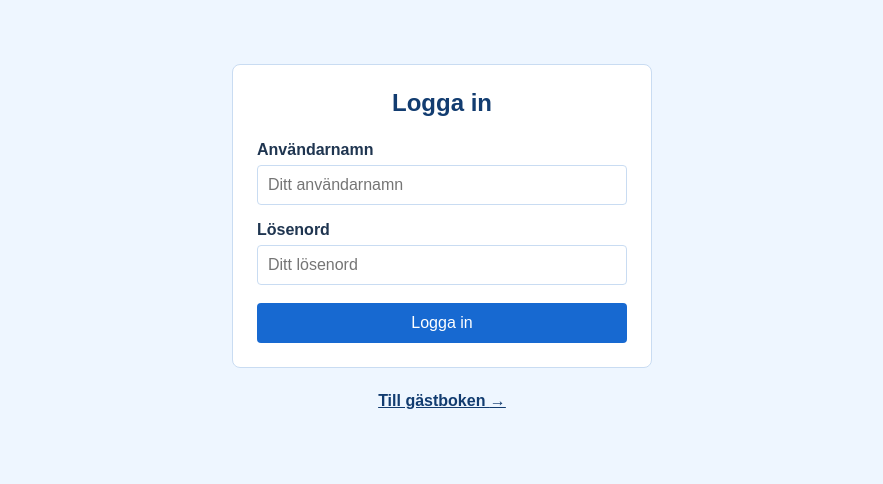
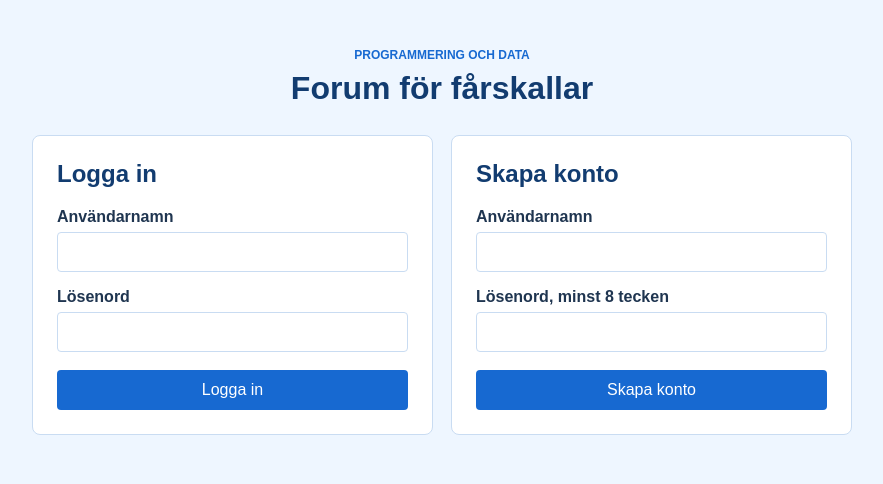
Before and after one commit to Freddanbedan/WebUppgift, a Flask app: page / in a window 1280 px wide. Shown: the top 484 px of the page, without its empty margins (198-1081 px from the left). Run offline with Flask 3, Linux system fonts and the light colour scheme.

Commit message:
Fixade att man kan skapa och logga in

```diff
--- a/app.py
+++ b/app.py
@@ -1,63 +1,218 @@
+from contextlib import contextmanager
 from datetime import datetime, timezone
+from functools import wraps
 import json
+import os
 from pathlib import Path
+import re
+import sqlite3
 
-from flask import Flask, render_template, request
+from flask import Flask, flash, redirect, render_template, request, session, url_for
+from werkzeug.security import check_password_hash, generate_password_hash
 
 
 BASE_DIR = Path(__file__).parent
-DATA_FILE = BASE_DIR / "data" / "posts.json"
+DATA_DIR = BASE_DIR / "data"
+DATABASE_FILE = DATA_DIR / "forum.db"
+LEGACY_DATA_FILE = DATA_DIR / "posts.json"
 app = Flask(__name__, static_folder="public", template_folder="templates")
+app.config.update(
+    SECRET_KEY=os.environ.get("SECRET_KEY", "dev-only-change-this-secret"),
+    SESSION_COOKIE_HTTPONLY=True,
+    SESSION_COOKIE_SAMESITE="Lax",
+)
 
 
-def read_posts():
+@contextmanager
+def database():
+    connection = sqlite3.connect(DATABASE_FILE)
+    connection.row_factory = sqlite3.Row
+    connection.execute("PRAGMA foreign_keys = ON")
     try:
-        return json.loads(DATA_FILE.read_text(encoding="utf-8"))
-    except (FileNotFoundError, json.JSONDecodeError):
-        return []
+        yield connection
+        connection.commit()
+    except Exception:
+        connection.rollback()
+        raise
+    finally:
+        connection.close()
 
 
-def save_posts(posts):
-    DATA_FILE.write_text(
-        json.dumps(posts, ensure_ascii=False, indent=2) + "\n",
-        encoding="utf-8",
-    )
+def init_database():
+    DATA_DIR.mkdir(exist_ok=True)
+    with database() as connection:
+        connection.executescript(
+            """
+            CREATE TABLE IF NOT EXISTS users (
+                id INTEGER PRIMARY KEY AUTOINCREMENT,
+                username TEXT NOT NULL UNIQUE COLLATE NOCASE,
+                password_hash TEXT NOT NULL,
+                created_at TEXT NOT NULL
+            );
+            CREATE TABLE IF NOT EXISTS posts (
+                id INTEGER PRIMARY KEY AUTOINCREMENT,
+                user_id INTEGER REFERENCES users(id) ON DELETE SET NULL,
+                author_name TEXT NOT NULL,
+                content TEXT NOT NULL,
+                created_at TEXT NOT NULL
+            );
+            CREATE TABLE IF NOT EXISTS migrations (
+                name TEXT PRIMARY KEY
+            );
+            """
+        )
+        migration = connection.execute(
+            "SELECT name FROM migrations WHERE name = ?",
+            ("import_legacy_posts",),
+        ).fetchone()
+        if migration is None:
+            try:
+                legacy_posts = json.loads(LEGACY_DATA_FILE.read_text(encoding="utf-8"))
+            except (FileNotFoundError, json.JSONDecodeError):
+                legacy_posts = []
+
+            if isinstance(legacy_posts, list):
+                for post in reversed(legacy_posts):
+                    if not isinstance(post, dict):
+                        continue
+                    author_name = str(post.get("name", "Anonym")).strip()[:60] or "Anonym"
+                    content = str(post.get("comment", "")).strip()[:1000]
+                    if content:
+                        connection.execute(
+                            "INSERT INTO posts (author_name, content, created_at) VALUES (?, ?, ?)",
+                            (
+                                author_name,
+                                content,
+                                post.get("time") or datetime.now(timezone.utc).isoformat(),
+                            ),
+                        )
+            connection.execute(
+                "INSERT INTO migrations (name) VALUES (?)",
+                ("import_legacy_posts",),
+            )
+
+
+def login_required(view):
+    @wraps(view)
+    def wrapped_view(*args, **kwargs):
+        if "user_id" not in session:
+            flash("Logga in för att öppna forumet.")
+            return redirect(url_for("index"))
+        return view(*args, **kwargs)
+
+    return wrapped_view
+
+
+def render_login(error=None, active_form="login", status=200):
+    return render_template(
+        "login.html", error=error, active_form=active_form
+    ), status
+
+
+init_database()
 
 
 @app.get("/")
 def index():
-    return render_template("login.html")
+    if "user_id" in session:
+        return redirect(url_for("forum"))
+    return render_login()
 
 
-@app.route("/guestbook", methods=["GET", "POST"])
-def guestbook():
+@app.post("/register")
+def register():
+    username = request.form.get("username", "").strip()
+    password = request.form.get("password", "")
+    if not re.fullmatch(r"[A-Za-z0-9_]{3,30}", username):
+        return render_login(
+            "Användarnamnet ska vara 3–30 tecken och bara innehålla bokstäver, siffror eller _. ",
+            active_form="register",
+            status=400,
+        )
+    if len(password) < 8 or len(password) > 128:
+        return render_login(
+            "Lösenordet ska vara minst 8 tecken.",
+            active_form="register",
+            status=400,
+        )
+
+    try:
+        with database() as connection:
+            cursor = connection.execute(
+                "INSERT INTO users (username, password_hash, created_at) VALUES (?, ?, ?)",
+                (
+                    username,
+                    generate_password_hash(password),
+                    datetime.now(timezone.utc).isoformat(),
+                ),
+            )
+            user_id = cursor.lastrowid
+    except sqlite3.IntegrityError:
+        return render_login(
+            "Användarnamnet används redan.", active_form="register", status=400
+        )
+
+    session.clear()
+    session["user_id"] = user_id
+    session["username"] = username
+    return redirect(url_for("forum"))
+
+
+@app.post("/login")
+def login():
+    username = request.form.get("username", "").strip()
+    password = request.form.get("password", "")
+    with database() as connection:
+        user = connection.execute(
+            "SELECT id, username, password_hash FROM users WHERE username = ?",
+            (username,),
+        ).fetchone()
+
+    if user is None or not check_password_hash(user["password_hash"], password):
+        return render_login(
+            "Fel användarnamn eller lösenord.", active_form="login", status=401
+        )
+
+    session.clear()
+    session["user_id"] = user["id"]
+    session["username"] = user["username"]
+    return redirect(url_for("forum"))
+
+
+@app.post("/logout")
+def logout():
+    session.clear()
+    return redirect(url_for("index"))
+
+
+@app.route("/forum", methods=["GET", "POST"])
+@login_required
+def forum():
     error = None
     if request.method == "POST":
-        name = request.form.get("name", "").strip()
-        email = request.form.get("email", "").strip()
-        comment = request.form.get("comment", "").strip()
+        content = request.form.get("content", "").strip()
+        if not content or len(content) > 1000:
+            error = "Skriv ett inlägg på högst 1000 tecken."
+        else:
+            with database() as connection:
+                connection.execute(
+                    "INSERT INTO posts (user_id, author_name, content, created_at) VALUES (?, ?, ?, ?)",
+                    (
+                        session["user_id"],
+                        session["username"],
+                        content,
+                        datetime.now(timezone.utc).isoformat(),
+                    ),
+                )
+            return redirect(url_for("forum"))
 
-        invalid = (
-            not name
-            or not comment
-            or len(name) > 60
-            or len(email) > 100
-            or len(comment) > 500
-        )
-        if invalid:
-            error = "Fyll i namn och meddelande. Kontrollera också maxlängderna."
-        else:
-            post = {
-                "name": name,
-                "email": email,
-                "comment": comment,
-                "time": datetime.now(timezone.utc).isoformat(),
-            }
-            posts = read_posts()
-            posts.insert(0, post)
-            save_posts(posts)
-
-    return render_template("index.html", posts=read_posts(), error=error)
+    with database() as connection:
+        posts = connection.execute(
+            "SELECT author_name, content, created_at FROM posts ORDER BY created_at DESC, id DESC"
+        ).fetchall()
+    return render_template(
+        "index.html", posts=posts, error=error, username=session["username"]
+    )
 
 
 if __name__ == "__main__":
--- a/public/styles.css
+++ b/public/styles.css
@@ -21,13 +21,13 @@ body {
   padding: 50px 0;
 }
 
-.login-container { width: min(420px, calc(100% - 32px)); padding-top: 64px; }
+.login-container { width: min(820px, calc(100% - 32px)); padding-top: 48px; }
 h1, h2 { color: var(--dark-blue); }
 h1 { margin: 0 0 8px; text-align: center; }
 h2 { margin-top: 0; }
 .page-header { margin-bottom: 28px; text-align: center; }
 .intro { margin-top: 0; text-align: center; }
-.back-link { display: inline-block; margin-bottom: 18px; color: var(--blue); }
+.eyebrow { margin: 0 0 8px; color: var(--blue); font-size: 0.75rem; font-weight: bold; }
 
 .form-box, .posts {
   margin-top: 28px;
@@ -37,8 +37,12 @@ h2 { margin-top: 0; }
   background: white;
 }
 
-.access-box { margin-top: 0; }
-.access-box h1 { margin-bottom: 24px; }
+.auth-grid { display: grid; grid-template-columns: 1fr 1fr; gap: 18px; }
+.auth-box { margin-top: 0; }
+.auth-box h2 { margin-bottom: 20px; }
+.auth-box button { width: 100%; }
+.auth-error, .notice { margin: 0 0 18px; text-align: center; }
+.notice { color: var(--dark-blue); }
 label { display: block; margin-top: 16px; font-weight: bold; }
 label span, .error { color: #c0392b; }
 input, textarea {
@@ -64,9 +68,12 @@ button {
   cursor: pointer;
 }
 button:hover { background: var(--dark-blue); }
-.access-box button { width: 100%; }
-.continue-row { margin-top: 24px; text-align: center; }
-.continue-link { color: var(--dark-blue); font-weight: bold; }
+.secondary-button { margin: 0; border: 1px solid var(--border); color: var(--dark-blue); background: white; }
+.secondary-button:hover { background: var(--light-blue); }
+.forum-header { display: flex; align-items: center; justify-content: space-between; gap: 20px; margin-bottom: 28px; }
+.forum-header h1 { text-align: left; }
+.user-actions { display: flex; align-items: center; gap: 14px; }
+.user-actions form { margin: 0; }
 
 .post { padding: 16px 0; border-bottom: 1px solid var(--border); }
 .post:last-child { border-bottom: 0; }
@@ -76,5 +83,8 @@ button:hover { background: var(--dark-blue); }
 @media (max-width: 500px) {
   .container, .login-container { padding-top: 28px; }
   .form-box, .posts { padding: 18px; }
+  .auth-grid { grid-template-columns: 1fr; }
+  .forum-header, .user-actions { align-items: flex-start; flex-direction: column; }
+  .forum-header h1 { text-align: left; }
   .post time { float: none; display: block; margin-top: 4px; }
 }
--- /dev/null
+++ b/requirements.txt
@@ -0,0 +1 @@
+Flask>=3.1,<4.0
--- a/templates/login.html
+++ b/templates/login.html
@@ -8,18 +8,39 @@
 </head>
 <body>
   <main class="container login-container">
-    <section class="form-box access-box" aria-labelledby="login-heading">
-      <h1 id="login-heading">Logga in</h1>
-      <form class="inactive-form">
-        <label for="username">Användarnamn</label>
-        <input id="username" name="username" type="text" autocomplete="username" placeholder="Ditt användarnamn">
-        <label for="password">Lösenord</label>
-        <input id="password" name="password" type="password" autocomplete="current-password" placeholder="Ditt lösenord">
-        <button type="button">Logga in</button>
-      </form>
-    </section>
+    <header class="page-header">
+      <p class="eyebrow">PROGRAMMERING OCH DATA</p>
+      <h1>Forum för fårskallar</h1>
+    </header>
 
-    <p class="continue-row"><a class="continue-link" href="{{ url_for('guestbook') }}">Till gästboken <span aria-hidden="true">&rarr;</span></a></p>
+    {% if error %}<p class="error auth-error" role="alert">{{ error }}</p>{% endif %}
+    {% with messages = get_flashed_messages() %}
+      {% for message in messages %}<p class="notice">{{ message }}</p>{% endfor %}
+    {% endwith %}
+
+    <div class="auth-grid">
+      <section class="form-box auth-box" aria-labelledby="login-heading">
+        <h2 id="login-heading">Logga in</h2>
+        <form method="post" action="{{ url_for('login') }}">
+          <label for="login-username">Användarnamn</label>
+          <input id="login-username" name="username" type="text" maxlength="30" autocomplete="username" required>
+          <label for="login-password">Lösenord</label>
+          <input id="login-password" name="password" type="password" autocomplete="current-password" required>
+          <button type="submit">Logga in</button>
+        </form>
+      </section>
+
+      <section class="form-box auth-box" aria-labelledby="register-heading">
+        <h2 id="register-heading">Skapa konto</h2>
+        <form method="post" action="{{ url_for('register') }}">
+          <label for="register-username">Användarnamn</label>
+          <input id="register-username" name="username" type="text" minlength="3" maxlength="30" autocomplete="username" required>
+          <label for="register-password">Lösenord, minst 8 tecken</label>
+          <input id="register-password" name="password" type="password" minlength="8" maxlength="128" autocomplete="new-password" required>
+          <button type="submit">Skapa konto</button>
+        </form>
+      </section>
+    </div>
   </main>
 </body>
 </html>
```
Also changed, not shown: templates/index.html (+17 -12 lines), data/forum.db (added).
